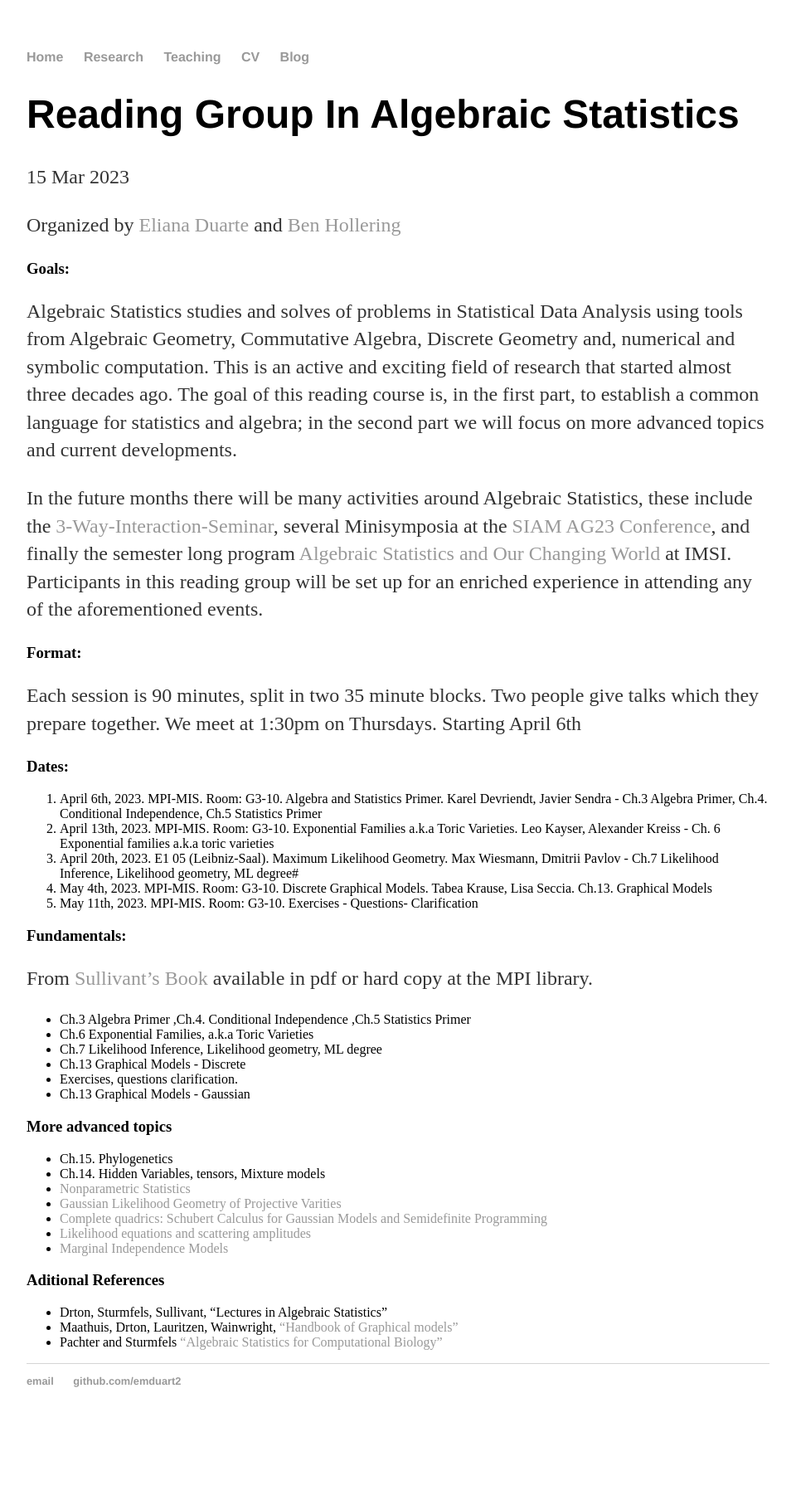
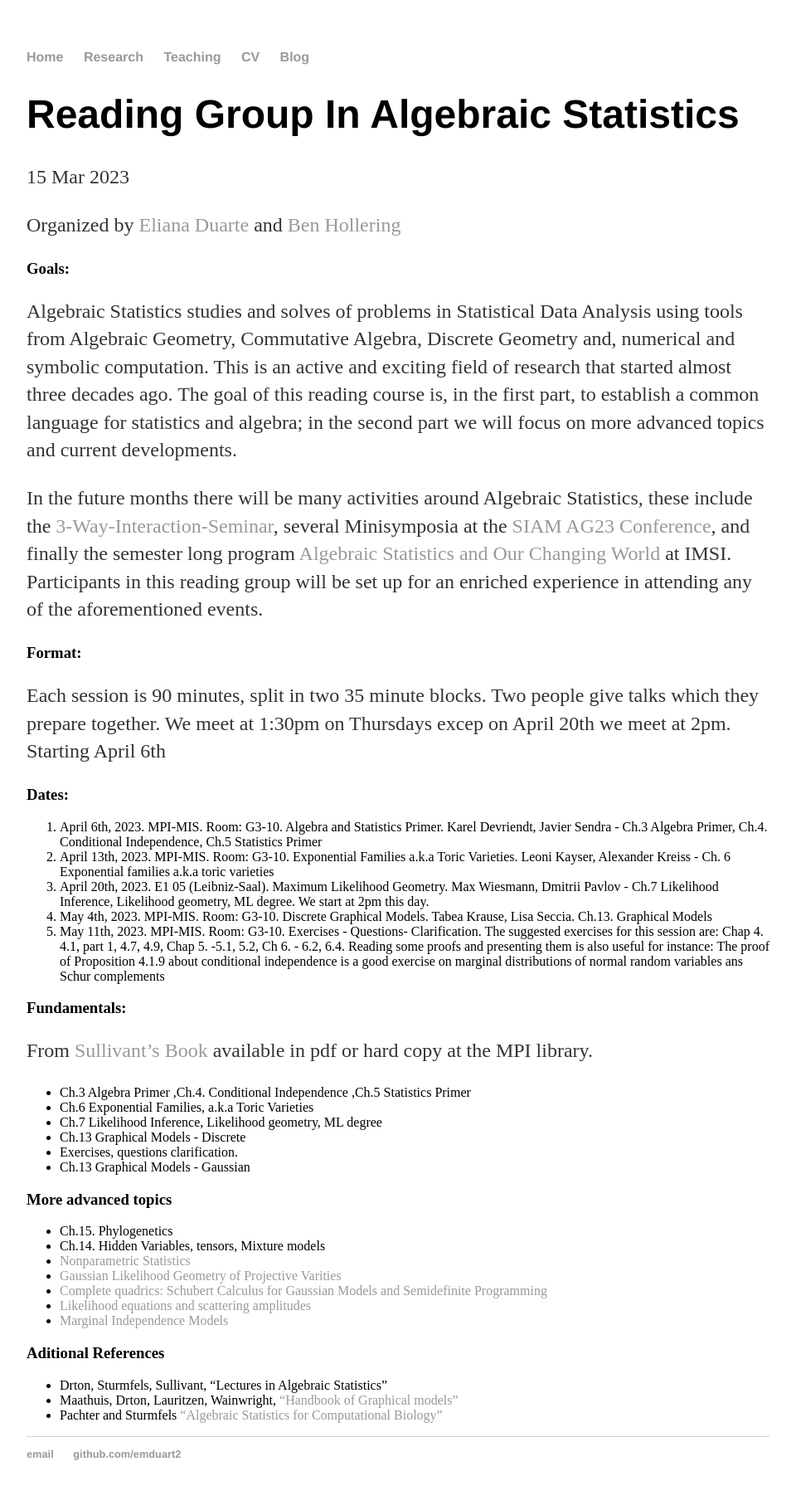
Before and after one commit to emduart2/emduart2.github.io, a Jekyll site: the page built from _posts/2023-03-15-ReadingGroupAstat.md, in a window 1280 px wide. Shown: the whole page at 83% size, without its empty margins (160-1120 px from the left). Built offline with Jekyll 4.4.1, drawn with Linux system fonts in a browser that asks for light colours; before the commit the page ends 1732 px from its top, so only the background shows below that.

Commit message:
Changes to Reading grous

```diff
--- a/_posts/2023-03-15-ReadingGroupAstat.md
+++ b/_posts/2023-03-15-ReadingGroupAstat.md
@@ -17,17 +17,19 @@ the semester long program [Algebraic Statistics and Our Changing World](https://
 at IMSI. Participants in this reading group will be set up for an enriched experience in attending any of the aforementioned events.
 ### Format:
 Each session is 90 minutes, split in two 35 minute blocks. Two people give talks
-which they prepare together. We meet at 1:30pm on Thursdays. Starting April 6th
+which they prepare together. We meet at 1:30pm on Thursdays excep on April 20th we meet at 2pm. Starting April 6th
 
 ### Dates:
 1. April 6th, 2023. MPI-MIS. Room: G3-10. Algebra and Statistics Primer.  Karel Devriendt, Javier Sendra -
  Ch.3 Algebra Primer, Ch.4. Conditional Independence, Ch.5 Statistics Primer
-1. April 13th, 2023. MPI-MIS. Room: G3-10. Exponential Families a.k.a Toric Varieties. Leo Kayser, Alexander Kreiss -
+1. April 13th, 2023. MPI-MIS. Room: G3-10. Exponential Families a.k.a Toric Varieties. Leoni Kayser, Alexander Kreiss -
 Ch. 6 Exponential families a.k.a toric varieties
 1. April 20th, 2023. E1 05 (Leibniz-Saal). Maximum Likelihood Geometry. Max Wiesmann, Dmitrii Pavlov -
-Ch.7 Likelihood Inference, Likelihood geometry, ML degree#
+Ch.7 Likelihood Inference, Likelihood geometry, ML degree. We start at 2pm this day.
 1. May 4th, 2023. MPI-MIS. Room: G3-10. Discrete Graphical Models. Tabea Krause, Lisa Seccia. Ch.13. Graphical Models
-1. May 11th, 2023. MPI-MIS. Room: G3-10. Exercises - Questions- Clarification
+1. May 11th, 2023. MPI-MIS. Room: G3-10. Exercises - Questions- Clarification. The suggested exercises for this session are:
+  Chap 4. 4.1, part 1, 4.7, 4.9, Chap 5. -5.1, 5.2, Ch 6. - 6.2, 6.4. Reading some proofs and presenting them is also useful for instance:
+  The proof of Proposition 4.1.9 about conditional independence is a good exercise on marginal distributions of normal random variables ans Schur complements
 
 ### Fundamentals:
 From [Sullivant's Book]( https://bookstore.ams.org/view?ProductCode=GSM/194) available in pdf or hard copy at the MPI library.
```
